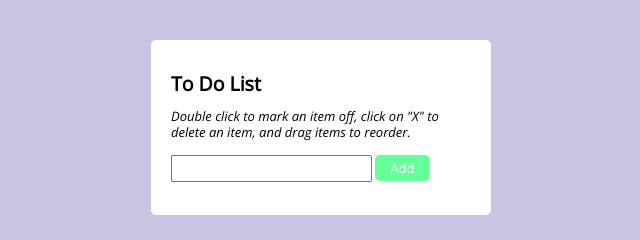
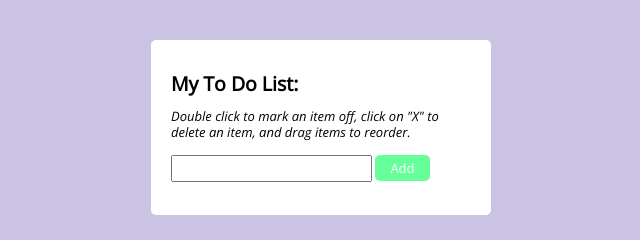
Before and after one commit to Popoboss/to-do-list-app, a plain HTML site: page index.html in a window 1280 px wide. Shown: the full height of the page, 319-959 px from the left. Drawn offline with nearby package versions, Linux system fonts and the light colour scheme.

Commit message:
Update index.html

```diff
--- a/index.html
+++ b/index.html
@@ -10,7 +10,7 @@
 
 <body>
 	<div class="container">
-		<h2>To Do List</h2>
+		<h2>My To Do List:</h2>
 		<p><em> Double click to mark an item off, click on "X" to delete an item, and drag items to reorder.</em></p>
 
 		<form name="toDoList">
```
